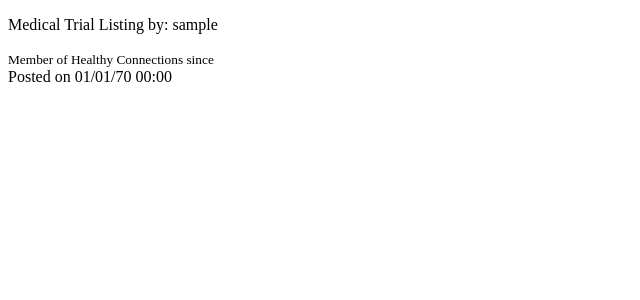
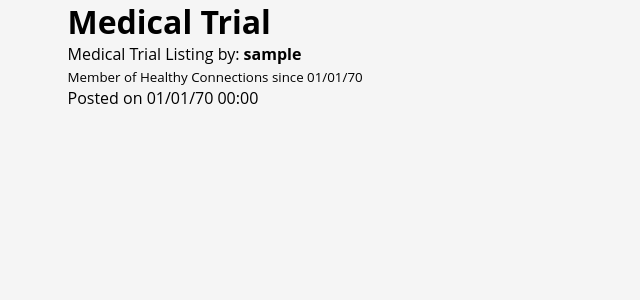
Before and after one commit to ImMattDavison/healthyconnections, a PHP site: page /trial.php?id=1 in a window 1280 px wide. Shown: the top 300 px of the page, without its empty margins (0-640 px from the left). Run offline with PHP 8.4, Linux system fonts and the light colour scheme; the visitor is signed in with stand-in values (Sample User, id 1); tables that the repository leaves empty or names only in its code hold one stand-in row (values such as "Sample post"); data that the repository does not hold is empty.

Commit message:
set head

```diff
--- a/trial.php
+++ b/trial.php
@@ -17,17 +17,22 @@ $userdata = mysqli_fetch_assoc($getuser);
 <!DOCTYPE html>
 <html>
     <head>
-
+        <meta name="viewport" content="width=device-width, initial-scale=1">
+        <meta charset="utf-8">
+        <title>Healthy Connections | Connect with Doctors, Find Medical Trials and More.</title>
+        <link rel="stylesheet" href="style/main.css">
+        <link rel="stylesheet" href="style/post.css">
     </head>
     <body>
         <div class="container">
-            <div class="row">
+            <h1>Medical Trial</h1>
+            <div class="row poster-block">
                 <div>
-                    <p>Medical Trial Listing by: <?php echo $gatheredContent['username']; ?></p>
-                    <small>Member of Healthy Connections since <?php echo $userdata['joinDate']; ?></small>
+                    <p>Medical Trial Listing by: <b><?php echo $gatheredContent['username']; ?></b></p>
+                    <small>Member of Healthy Connections since <?php echo date('d/m/y', strtotime($userdata['joinDate'])); ?></small>
                 </div>
                 <div>
-                    Posted on <?php echo date('d/m/y H:i', strtotime($gatheredContent['trialPostDate'])) ?>
+                    Posted on <?php echo date('d/m/y H:i', strtotime($gatheredContent['trialPostDate'])); ?>
                 </div>
             </div>
         </div>
```
